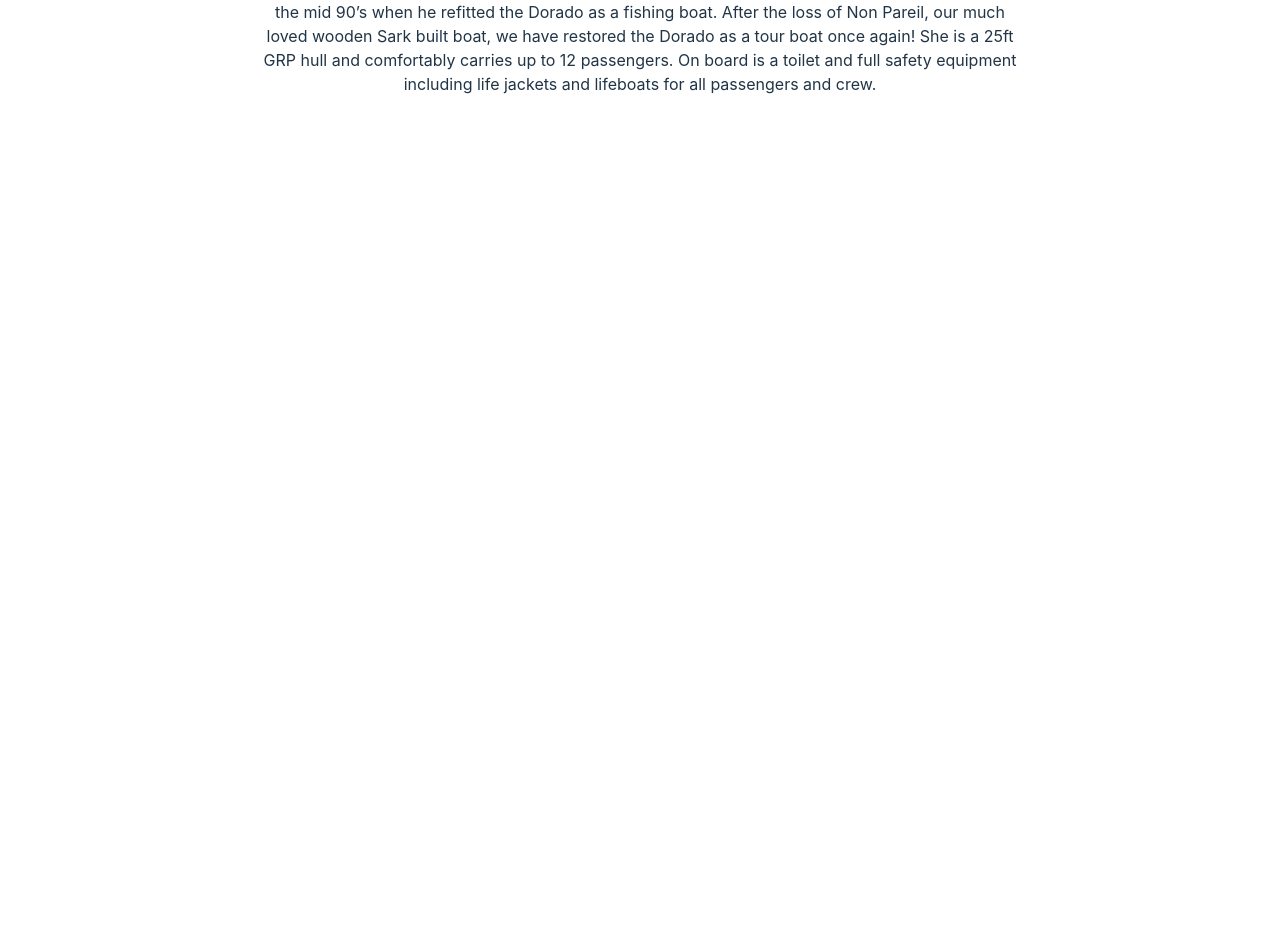
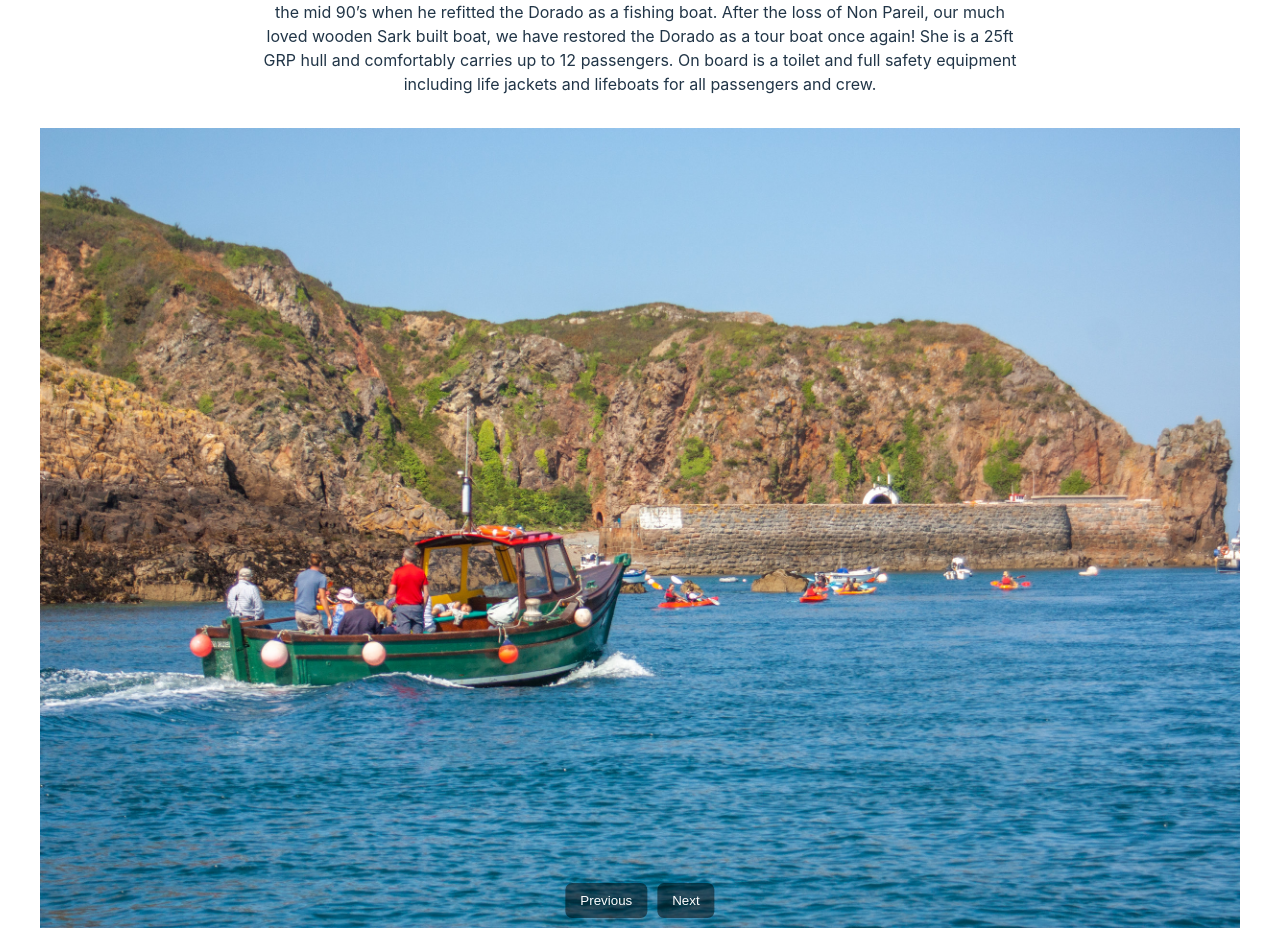
Before and after one commit to MorganGuille/sark-boat-trips, a React (Vite) app in the folder client/: page / in a window 1280 px wide. Shown: the part 1288-2216 px from the top of the page. Before the commit the page ends 1416 px from the top, so only its background shows below. Built offline with nearby package versions, Linux system fonts and the light colour scheme.

Commit message:
slideshow functioning

```diff
--- a/client/package.json
+++ b/client/package.json
@@ -15,7 +15,8 @@
     "react": "^19.0.0",
     "react-calendar": "^5.1.0",
     "react-dom": "^19.0.0",
-    "react-router": "^7.1.5"
+    "react-router": "^7.1.5",
+    "uuid": "^11.0.5"
   },
   "devDependencies": {
     "@eslint/js": "^9.19.0",
--- /dev/null
+++ b/client/src/components/slideshow.jsx
@@ -0,0 +1,48 @@
+import { useState, useEffect } from 'react'
+import '../css/slideshow.css'
+import { v4 as uuidv4 } from 'uuid';
+
+function Slideshow({ images, interval = 5000 }) {
+
+    const [currentIndex, setCurrentIndex] = useState(0)
+
+    useEffect(() => {
+        const timer = setInterval(() => {
+            setCurrentIndex((prevIndex) => (prevIndex + 1) % images.length)
+        }, interval)
+
+        return () => {
+            clearInterval(timer)
+        }
+    }, [images, interval])
+
+    const goToPrevious = () => {
+        setCurrentIndex((prevIndex) => (prevIndex - 1 + images.length) % images.length);
+    };
+
+    const goToNext = () => {
+        setCurrentIndex((prevIndex) => (prevIndex + 1) % images.length);
+    };
+
+
+    return (
+        <div className="image-slider">
+            <div className="slider-container">
+                {images.map((image, index) => (
+                    <div
+                        key={uuidv4()}
+                        className={`slide ${index === currentIndex ? 'active' : ''}`}
+                        style={{ backgroundImage: `url(${image})` }}
+                    ></div>
+                ))}
+            </div>
+            <div className="slider-controls">
+                <button onClick={goToPrevious}>Previous</button>
+                <button onClick={goToNext}>Next</button>
+            </div>
+        </div>
+    )
+}
+
+
+export default Slideshow
--- /dev/null
+++ b/client/src/css/slideshow.css
@@ -0,0 +1,48 @@
+.image-slider {
+    position: relative;
+    width: 100%;
+    height: 100vh;
+    overflow: hidden;
+}
+
+.slider-container {
+    position: relative;
+    width: 100%;
+    height: 100%;
+}
+
+.slide {
+    position: absolute;
+    top: 0;
+    left: 0;
+    width: 100%;
+    height: 100%;
+    background-size: contain;
+    background-repeat: no-repeat;
+    background-position: center;
+    transition: visibility, 2s, ease-in-out linear;
+    visibility: hidden;
+
+}
+
+.slide.active {
+    visibility: visible;
+}
+
+.slider-controls {
+    position: absolute;
+    bottom: 10px;
+    left: 50%;
+    transform: translateX(-50%);
+    display: flex;
+    z-index: 1;
+}
+
+.slider-controls button {
+    margin: 0 5px;
+    padding: 10px 15px;
+    border: none;
+    background-color: rgba(0, 0, 0, 0.5);
+    color: white;
+    cursor: pointer;
+}
--- a/client/src/views/home.jsx
+++ b/client/src/views/home.jsx
@@ -1,8 +1,24 @@
 import React from 'react'
+import Slideshow from '../components/slideshow'
 
 import '../css/home.css'
 
 function Home() {
+
+    const images = [
+        '../src/assets/images/gallery1.jpg',
+        '../src/assets/images/gallery2.jpg',
+        '../src/assets/images/gallery3.jpg',
+        '../src/assets/images/gallery4.jpg',
+        '../src/assets/images/gallery5.jpg',
+        '../src/assets/images/gallery6.jpg',
+        '../src/assets/images/gallery7.jpg',
+        '../src/assets/images/gallery8.jpeg',
+        '../src/assets/images/gallery9.jpeg',
+        '../src/assets/images/gallery10.jpeg',
+        '../src/assets/images/gallery11.jpg',
+    ]
+
     return (<>
         <section className="hero-banner">
             <h1>THE BEST WAY TO SEE SARK</h1>
@@ -34,6 +50,8 @@ function Home() {
             </div>
 
         </section >
+        <Slideshow images={images} />
+
 
     </>
 
```
Also changed, not shown: client/src/assets/images/gallery8.jpeg (renamed from client/src/assets/images/gallery8..jpeg), 1 other file (tests, documents, lock files or other folders).
